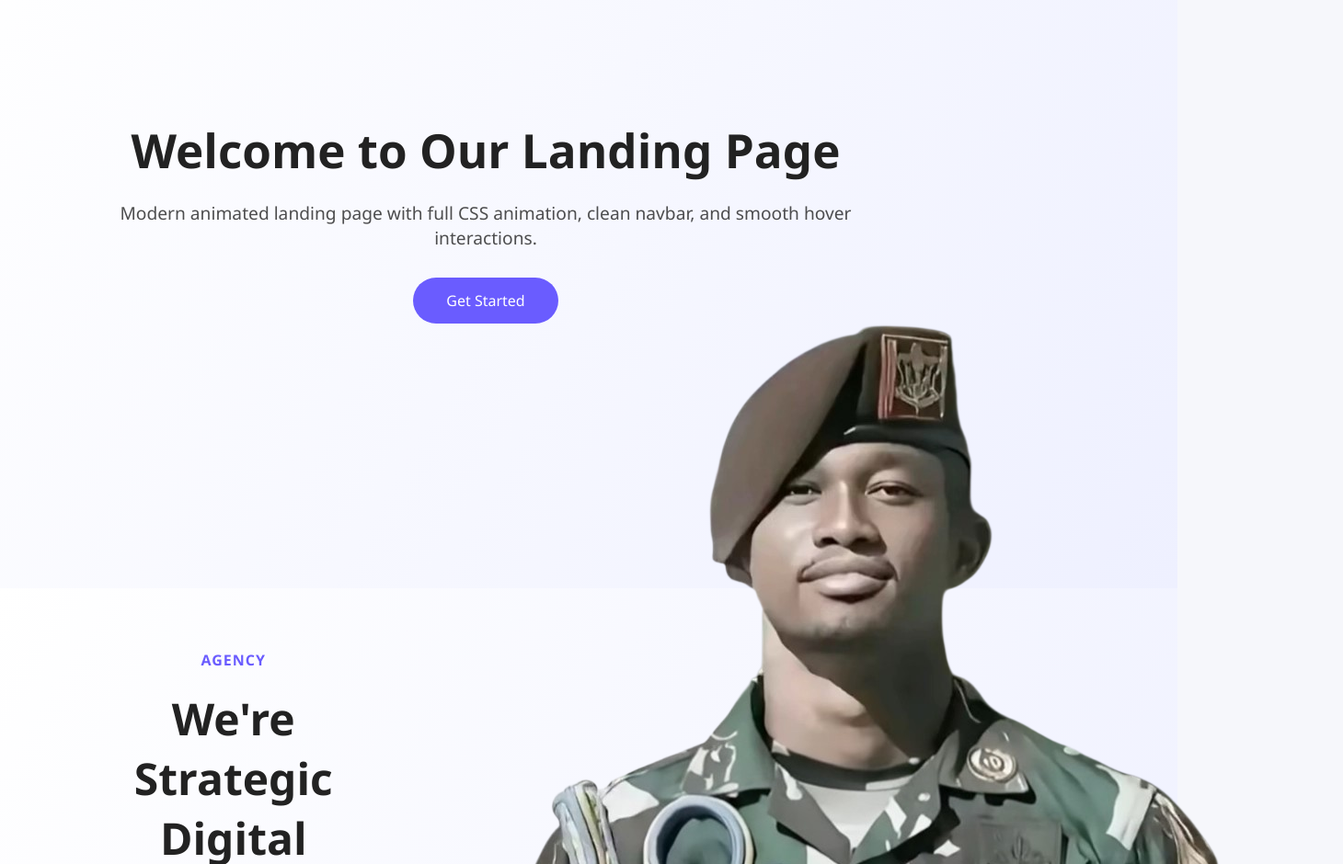
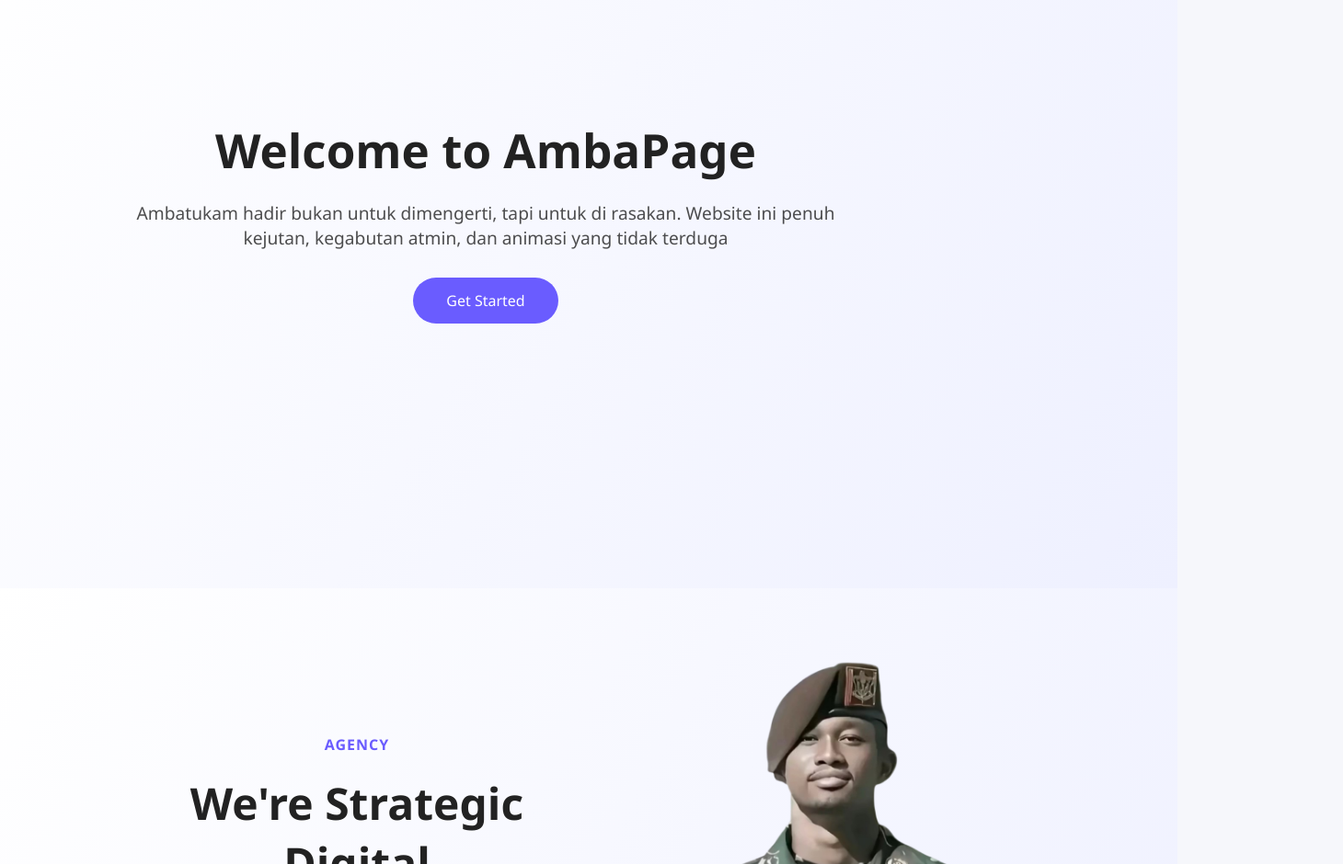
Before and after one commit to AmbaCoding/Web-Page-AmbaCoding, a plain HTML site: page index.html in a window 1280 px wide. Shown: the part 160-1100 px from the top of the page at 92% size, 1460 px wide, since content can reach past the window. Drawn offline with Linux system fonts and the light colour scheme.

```diff
--- a/index.html
+++ b/index.html
@@ -23,10 +23,9 @@
 
   <section class="hero">
     <div class="hero-content">
-      <h2>Welcome to Our Landing Page</h2>
+      <h2>Welcome to AmbaPage</h2>
       <p>
-        Modern animated landing page with full CSS animation, clean navbar,
-        and smooth hover interactions.
+        Ambatukam hadir bukan untuk dimengerti, tapi untuk di rasakan. Website ini penuh kejutan, kegabutan atmin, dan animasi yang tidak terduga
       </p>
       <button>Get Started</button>
     </div>
--- a/style.css
+++ b/style.css
@@ -85,7 +85,10 @@
   max-width: 800px;
   animation: fadeUp 1.2s ease forwards;
 }
-
+.hero img {
+  width: 500px;
+  height: auto;
+}
 .hero h2 {
   font-size: 3.2rem;
   margin-bottom: 20px;
```
